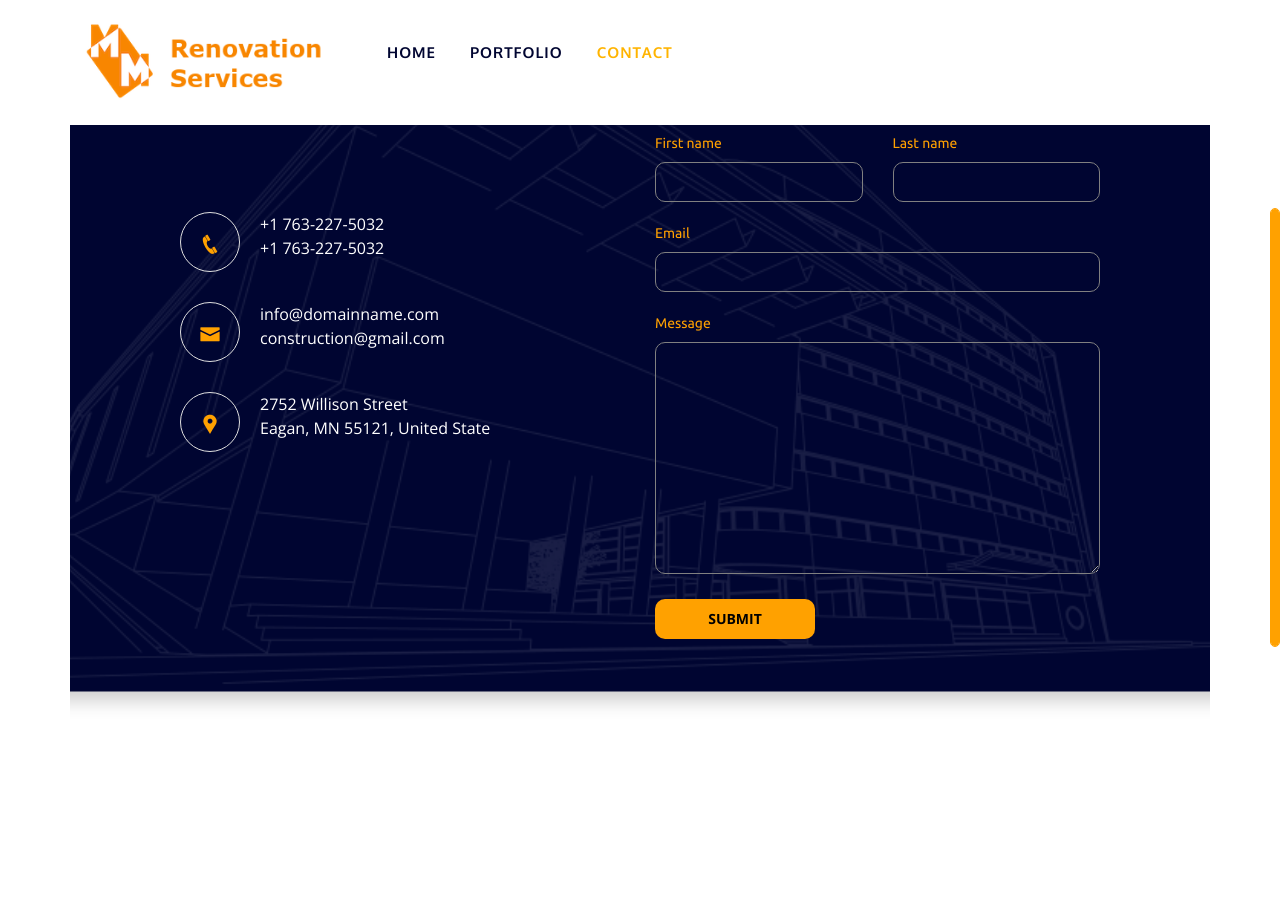
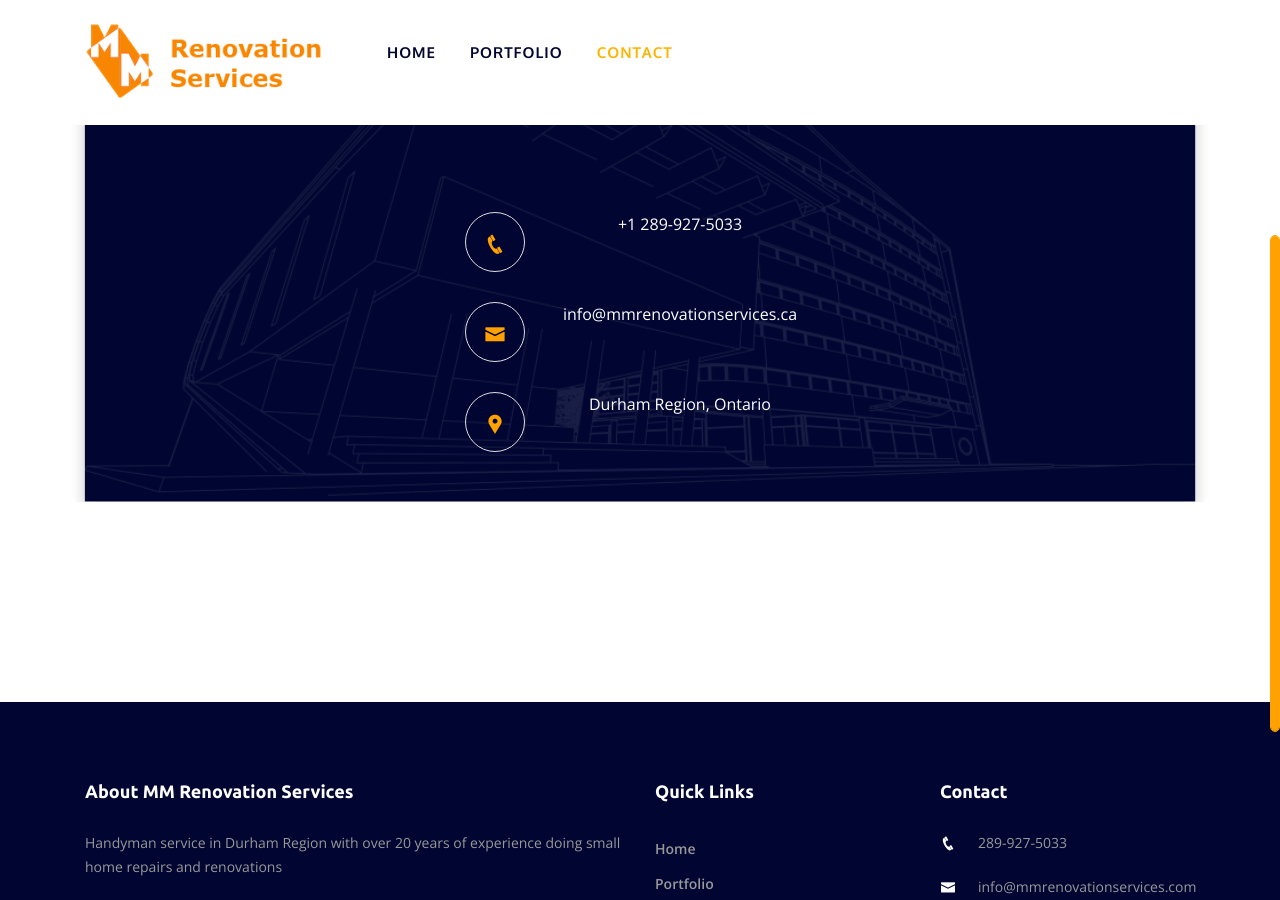
Before and after one commit to ObjectiveTruth/mmrenovationservices, a Jekyll site: the page built from jekyll/pages/contact.html, in a window 1280 px wide and 900 px high, scrolled down 426 px. Built offline with Jekyll 4.4.1, drawn with Linux system fonts in a browser that asks for light colours; some web fonts are replaced; comment, search, counter and statistics services are not loaded.

Commit message:
Updated Contact page

```diff
--- a/jekyll/_includes/footer.html
+++ b/jekyll/_includes/footer.html
@@ -86,7 +86,7 @@
             <div class="row">
                 <div class="col-md-6 text-left">
                     <div class="copryright">
-                        <p>Website created by <a href="objectivetruth.ca">objectivetruth.ca</a>.© 2019 All rights reserved.</p>
+                        <p>Website created by <a href="http://objectivetruth.ca">objectivetruth.ca</a>.© 2019 All rights reserved.</p>
                     </div>
                 </div>
                 <div class="col-md-6 text-right">
--- a/jekyll/assets/js/gmap.js
+++ b/jekyll/assets/js/gmap.js
@@ -1,7 +1,7 @@
 var myCenter = new google.maps.LatLng(51.5073509,-0.12775829999998223);
 
   function initialize(){
-    var myLatLng = {lat: 25.3500, lng: 74.6333}; // Insert Your Latitude and Longitude For Footer Wiget Map
+    var myLatLng = {lat: 43.8552, lng: -78.9500}; // Insert Your Latitude and Longitude For Footer Wiget Map
     var mapOptions = {
       center: myLatLng,
       zoom: 15,
--- a/jekyll/index.html
+++ b/jekyll/index.html
@@ -3,5 +3,3 @@ layout: default
 ---
 
 {% include slider.html %}
-{% include services.html %}
-{% include recent_works.html %}
--- a/jekyll/pages/contact.html
+++ b/jekyll/pages/contact.html
@@ -12,15 +12,14 @@ title: Contact
                     <h4>Get In Touch</h4>
                 </div>
             </div>
-            <div class="col-md-5 col-lg-5">
+            <div class="col-md-4 offset-md-4 text-center">
                 <div class="contact-address">
                     <div class="single-contact-address">
                         <div class="icon">
                             <i class="icofont icofont-phone"></i>
                         </div>
                         <div class="content">
-                            <p>+1 763-227-5032</p>
-                            <p>+1 763-227-5032</p>
+                            <p>+1 289-927-5033</p>
                         </div>
                     </div>
                     <div class="single-contact-address">
@@ -28,8 +27,7 @@ title: Contact
                             <i class="icofont icofont-envelope"></i>
                         </div>
                         <div class="content">
-                            <p>info@domainname.com</p>
-                            <p>construction@gmail.com</p>
+                            <p>info@mmrenovationservices.ca</p>
                         </div>
                     </div>
                     <div class="single-contact-address">
@@ -37,13 +35,12 @@ title: Contact
                             <i class="icofont icofont-social-google-map"></i>
                         </div>
                         <div class="content">
-                            <p>2752 Willison Street</p>
-                            <p>Eagan, MN 55121, United State</p>
+                            <p>Durham Region, Ontario</p>
                         </div>
                     </div>
                 </div>
             </div>
-            <div class="col-md-7 col-lg-5">
+<!--            <div class="col-md-7 col-lg-5">
                 <div class="contact-form">
                     <div class="row">
                         <div class="col-md-6">
@@ -77,7 +74,7 @@ title: Contact
                         </div>
                     </div>
                 </div>
-            </div>
+            </div>-->
         </div>
     </div>
 </section>
```
